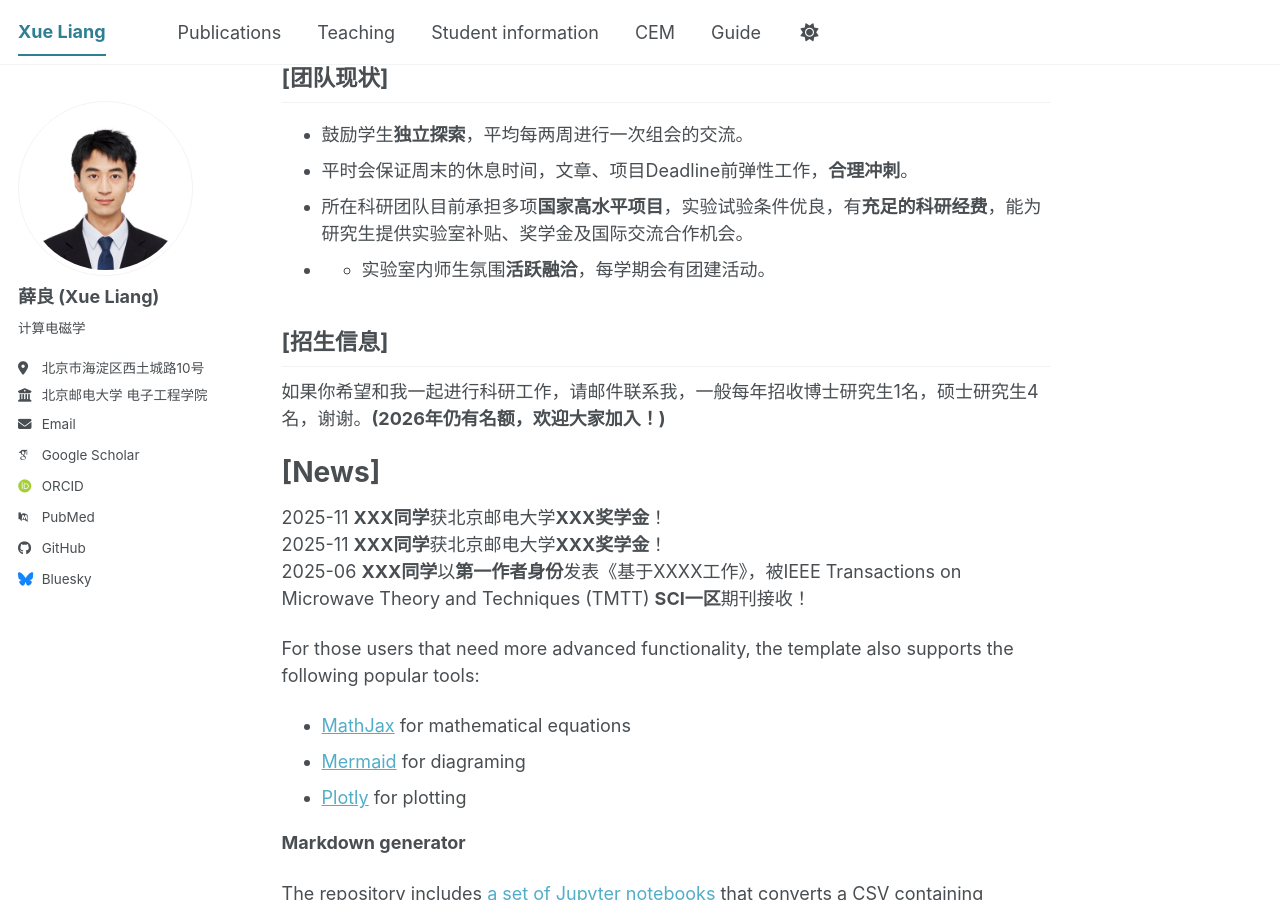
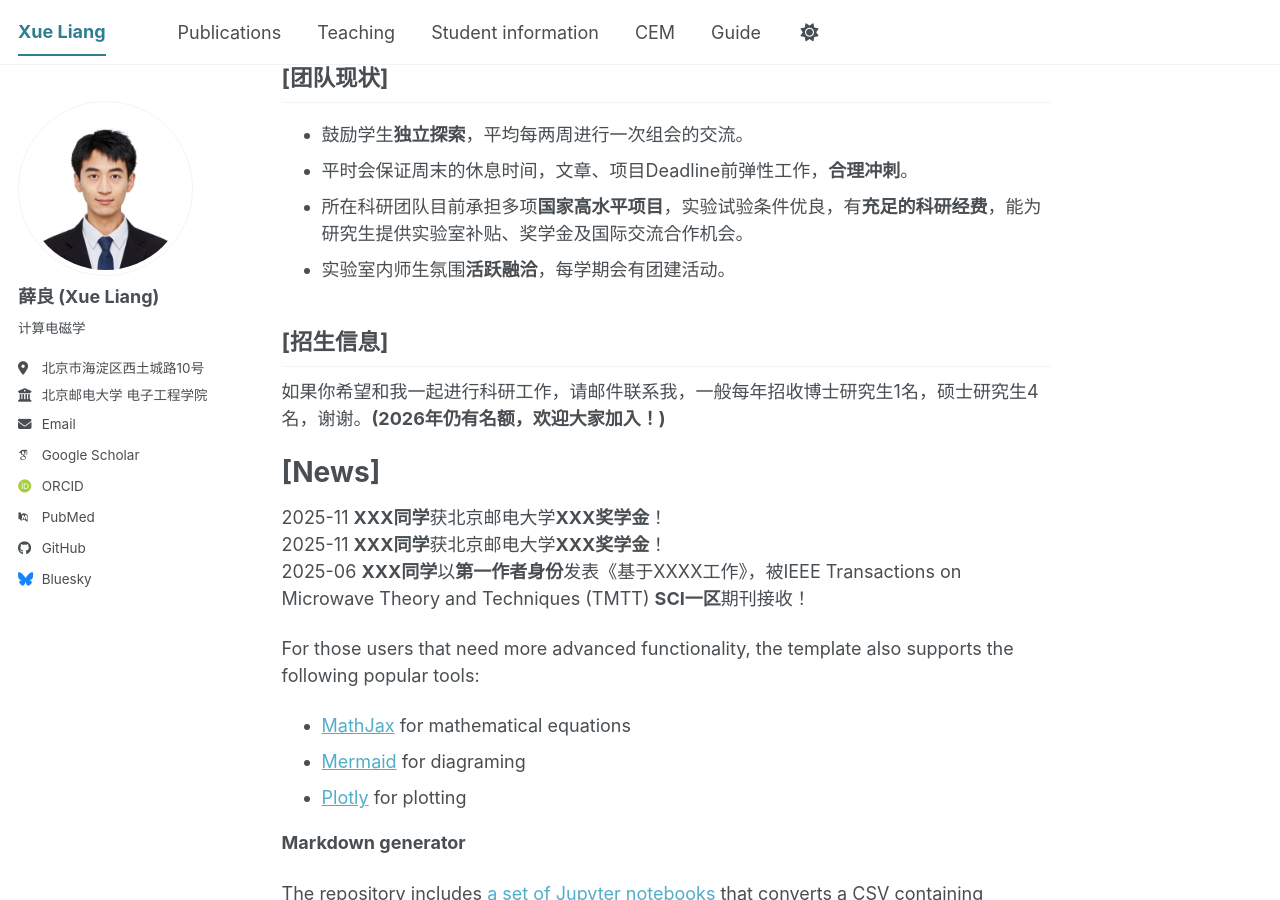
Before and after one commit to TsingHuaGo/xueliang.github.io, a Jekyll site: the page built from _pages/about.md, in a window 1280 px wide and 900 px high, scrolled down 600 px. Built offline with Jekyll 4.4.1, drawn with Linux system fonts in a browser that asks for light colours; some web fonts are replaced; a script bundle is joined from its source files by our own code; library files that are not in the unit come from our copies.

```diff
--- a/_pages/about.md
+++ b/_pages/about.md
@@ -30,7 +30,7 @@ redirect_from:
 - 鼓励学生**独立探索**，平均每两周进行一次组会的交流。
 - 平时会保证周末的休息时间，文章、项目Deadline前弹性工作，**合理冲刺**。
 - 所在科研团队目前承担多项**国家高水平项目**，实验试验条件优良，有**充足的科研经费**，能为研究生提供实验室补贴、奖学金及国际交流合作机会。
-- - 实验室内师生氛围**活跃融洽**，每学期会有团建活动。
+- 实验室内师生氛围**活跃融洽**，每学期会有团建活动。
 
 
 [招生信息]
```
